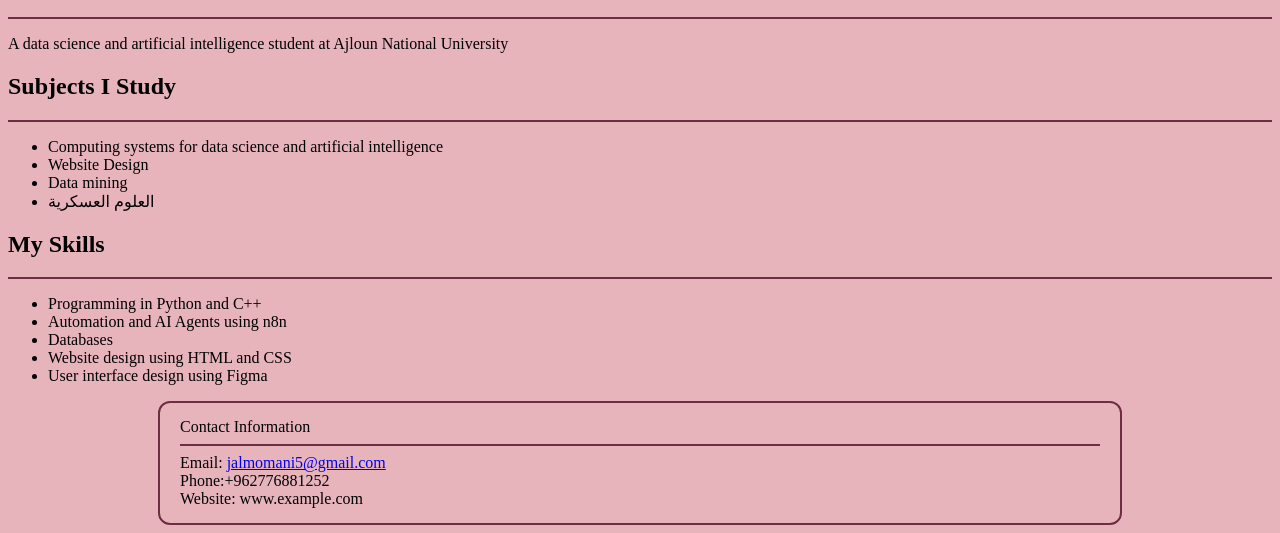
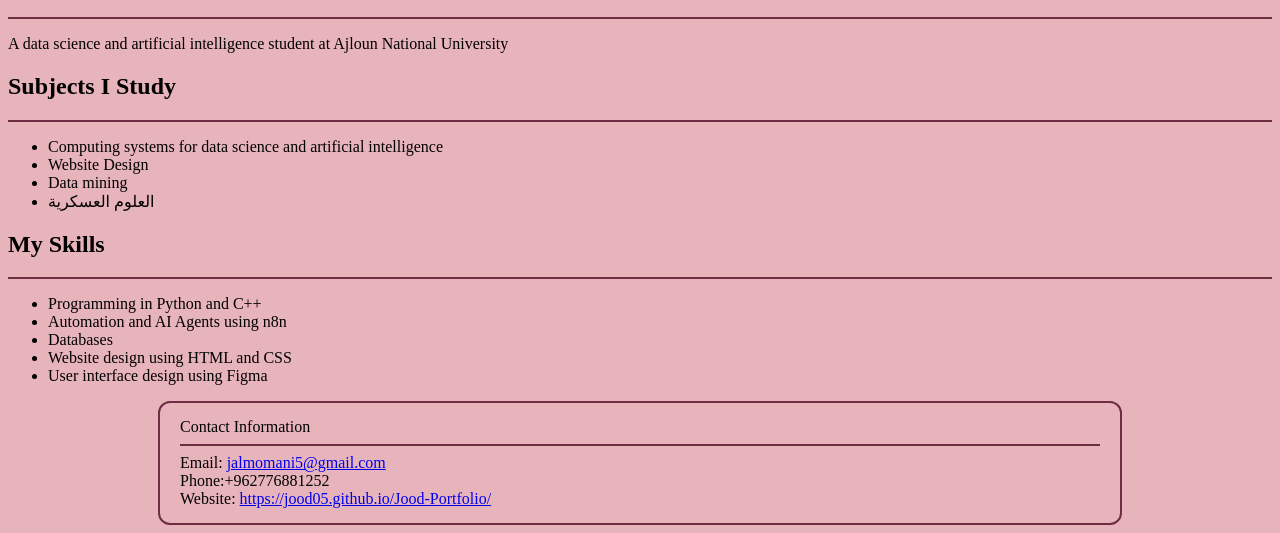
Before and after one commit to jood05/Jood-Portfolio, a plain HTML site: page index.html in a window 1280 px wide. Shown: the part 268-801 px from the top of the page. Drawn offline with Linux system fonts and the light colour scheme.

Commit message:
Update index.html

```diff
--- a/index.html
+++ b/index.html
@@ -44,7 +44,7 @@ Email: <a href ="mailto:jalmomani5@gmail.com">jalmomani5@gmail.com</a>
 <br>
 Phone:+962776881252
 <br>
-Website: www.example.com
+Website: <a href ="https://jood05.github.io/Jood-Portfolio/">https://jood05.github.io/Jood-Portfolio/</a>
 </div>
 
 
```
